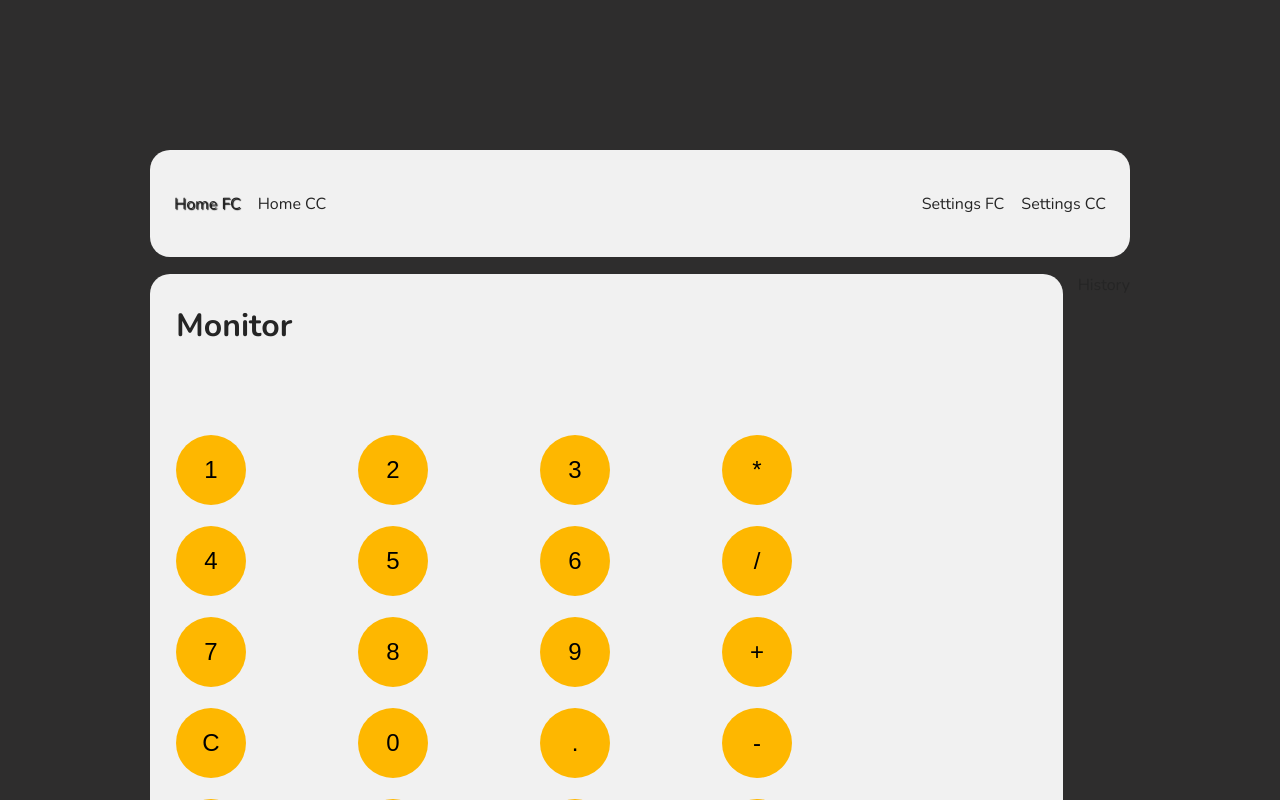
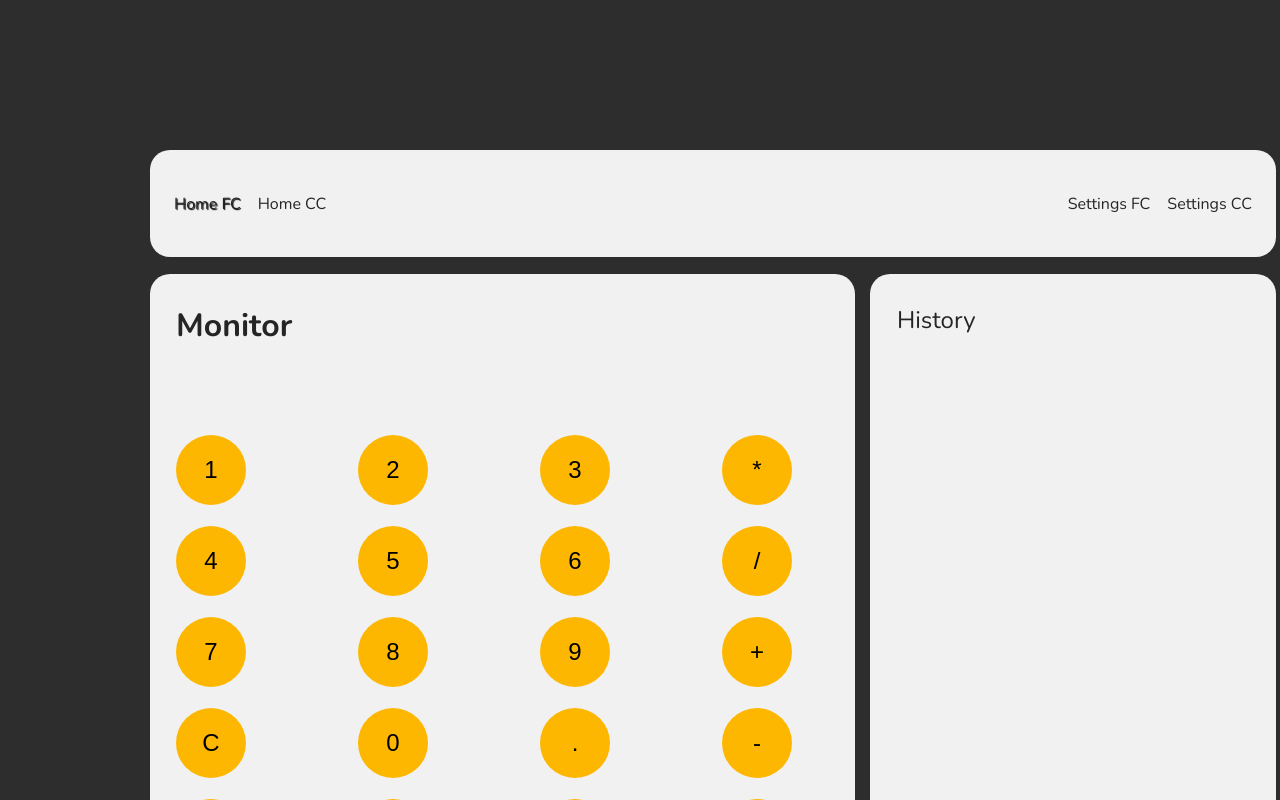
Before and after one commit to Defou1ts/calculation, a React (Create React App) app: page /fc in a window 1280 px wide. Shown: the top 800 px of the page. Built offline with nearby package versions, Linux system fonts and the light colour scheme.

Commit message:
created history component

```diff
--- /dev/null
+++ b/src/components/History/History.tsx
@@ -0,0 +1,8 @@
+import React from 'react';
+import { HistoryWrapper, StyledHistoryTitle } from './styled';
+
+export const History = (): JSX.Element => (
+	<HistoryWrapper>
+		<StyledHistoryTitle>History</StyledHistoryTitle>
+	</HistoryWrapper>
+);
--- /dev/null
+++ b/src/components/History/HistoryC.tsx
@@ -0,0 +1,12 @@
+import React from 'react';
+import { HistoryWrapper, StyledHistoryTitle } from './styled';
+
+export class HistoryC extends React.Component {
+	render(): JSX.Element {
+		return (
+			<HistoryWrapper>
+				<StyledHistoryTitle>History</StyledHistoryTitle>
+			</HistoryWrapper>
+		);
+	}
+}
--- /dev/null
+++ b/src/components/History/styled.ts
@@ -0,0 +1,19 @@
+import styled from 'styled-components';
+
+export const HistoryWrapper = styled.div`
+	display: grid;
+	grid-template-columns: 352px;
+	grid-template-rows: 30px 1fr;
+	gap: 14px;
+	padding: 30px 27px;
+
+	background-color: var(--content);
+	border-radius: 20px;
+`;
+
+export const StyledHistoryTitle = styled.h2`
+	font-weight: 400;
+	font-size: 24px;
+	line-height: 33px;
+	color: var(--text);
+`;
--- a/src/components/index.ts
+++ b/src/components/index.ts
@@ -2,6 +2,7 @@
 export * from './Key/Key';
 export * from './Keyboard/Keyboard';
 export * from './Calculator/Calculator';
+export * from './History/History';
 
 export * from './layout/Layout';
 
@@ -10,3 +11,4 @@ export * from './ErrorBoundary/ErrorBoundary';
 export * from './Key/KeyC';
 export * from './Keyboard/KeyboardC';
 export * from './Calculator/CalculatorС';
+export * from './History/HistoryC';
--- a/src/pages/Home/Home.tsx
+++ b/src/pages/Home/Home.tsx
@@ -1,12 +1,12 @@
-import { Calculator } from '@components';
 import React from 'react';
+import { Calculator, History } from '@components';
 import { Main } from './styled';
 
 export const Home = (): JSX.Element => {
 	return (
 		<Main>
 			<Calculator />
-			History
+			<History />
 		</Main>
 	);
 };
--- a/src/pages/Home/HomeC.tsx
+++ b/src/pages/Home/HomeC.tsx
@@ -1,5 +1,5 @@
-import { CalculatorC } from '@components';
 import React from 'react';
+import { CalculatorC, HistoryC } from '@components';
 import { Main } from './styled';
 
 export class HomeС extends React.Component {
@@ -7,7 +7,7 @@ export class HomeС extends React.Component {
 		return (
 			<Main>
 				<CalculatorC />
-				History
+				<HistoryC />
 			</Main>
 		);
 	}
```
